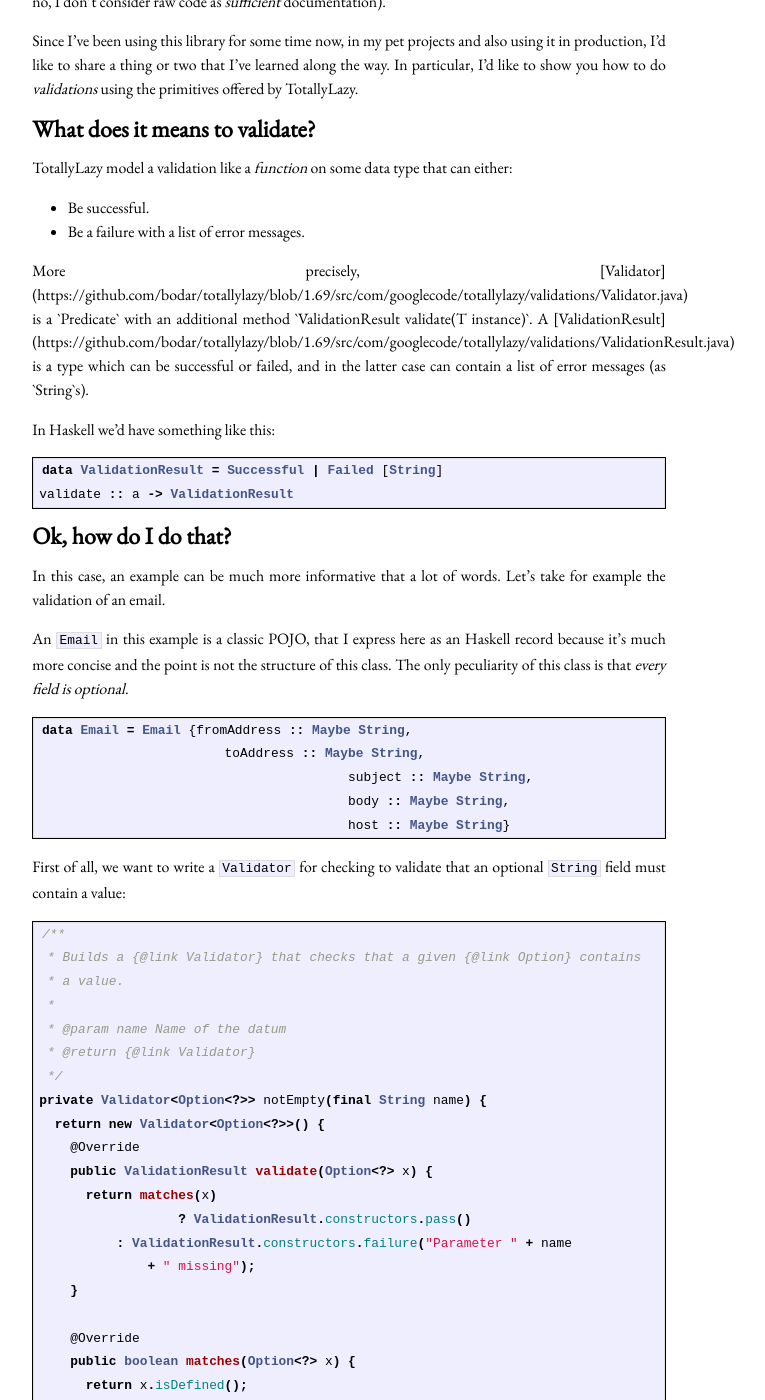
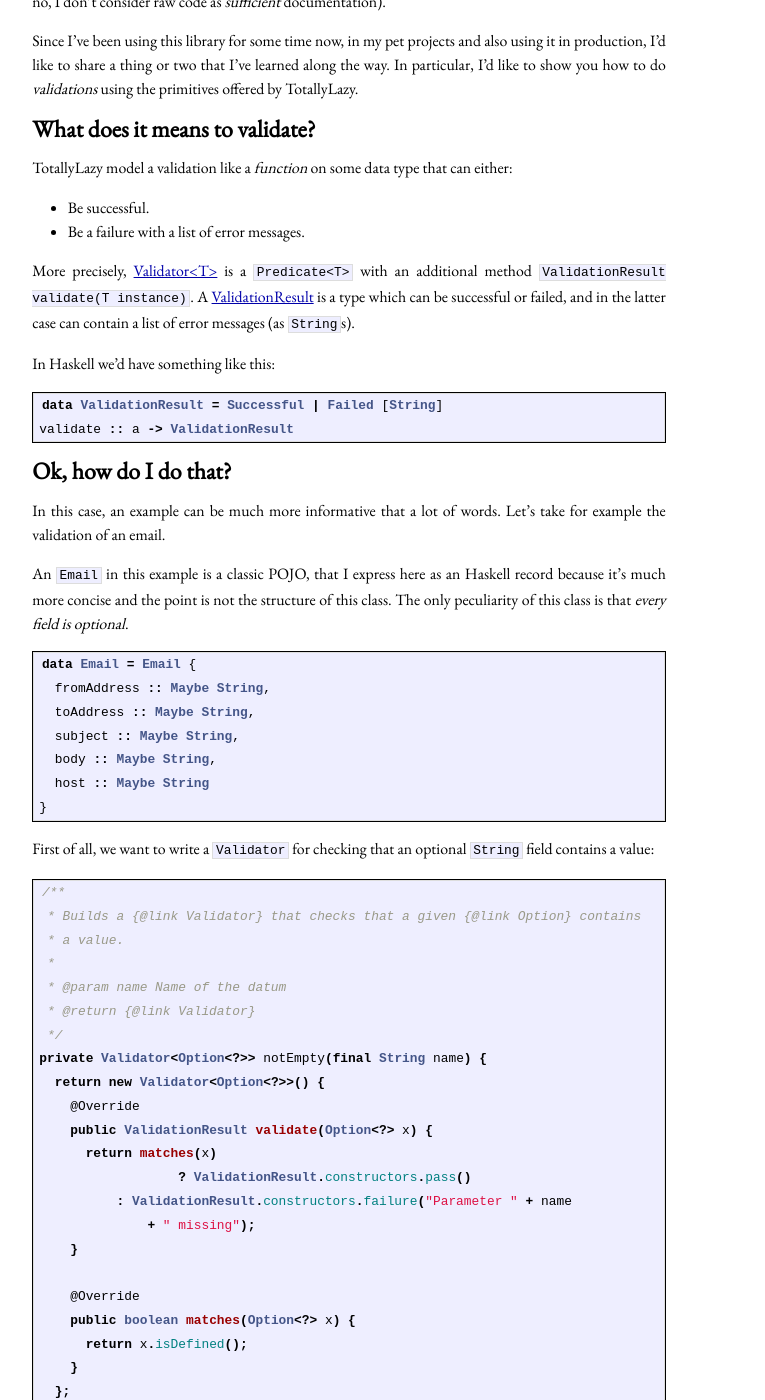
Before and after one commit to manuelp/manuelp.github.io, a Jekyll site: the page built from _posts/2015-07-22-validations-totallylazy.markdown, in a window 1280 px wide and 1400 px high, scrolled down 328 px. Shown: the whole window, without its empty margins (291-1056 px from the left). Built offline with Jekyll 4.4.1, drawn with Linux system fonts in a browser that asks for light colours; some web fonts are replaced; some of the changed text lies outside the part shown.

Commit message:
Fixed TotallyLazy validations post

````diff
--- a/_posts/2015-07-22-validations-totallylazy.markdown
+++ b/_posts/2015-07-22-validations-totallylazy.markdown
@@ -16,7 +16,7 @@
 * Be successful.
 * Be a failure with a list of error messages.
 
-More precisely, [Validator<T>](https://github.com/bodar/totallylazy/blob/1.69/src/com/googlecode/totallylazy/validations/Validator.java) is a `Predicate<T>` with an additional method `ValidationResult validate(T instance)`. A [ValidationResult](https://github.com/bodar/totallylazy/blob/1.69/src/com/googlecode/totallylazy/validations/ValidationResult.java) is a type which can be successful or failed, and in the latter case can contain a list of error messages (as `String`s).
+More precisely, [Validator\<T\>](https://github.com/bodar/totallylazy/blob/1.69/src/com/googlecode/totallylazy/validations/Validator.java) is a `Predicate<T>` with an additional method `ValidationResult validate(T instance)`. A [ValidationResult](https://github.com/bodar/totallylazy/blob/1.69/src/com/googlecode/totallylazy/validations/ValidationResult.java) is a type which can be successful or failed, and in the latter case can contain a list of error messages (as `String`s).
 
 In Haskell we'd have something like this:
 
@@ -32,14 +32,16 @@
 An `Email` in this example is a classic POJO, that I express here as an Haskell record because it's much more concise and the point is not the structure of this class. The only peculiarity of this class is that *every field is optional*.
 
 ```haskell
-data Email = Email {fromAddress :: Maybe String,
-	                toAddress :: Maybe String,
-					subject :: Maybe String,
-					body :: Maybe String,
-					host :: Maybe String}
+data Email = Email {
+  fromAddress :: Maybe String,
+  toAddress :: Maybe String,
+  subject :: Maybe String,
+  body :: Maybe String,
+  host :: Maybe String
+}
 ```
 
-First of all, we want to write a `Validator` for checking to validate that an optional `String` field must contain a value:
+First of all, we want to write a `Validator` for checking that an optional `String` field contains a value:
 
 ```java
 /**
````
Also changed, not shown: other parts of _posts/2015-07-22-validations-totallylazy.markdown (+1 -1 lines).
